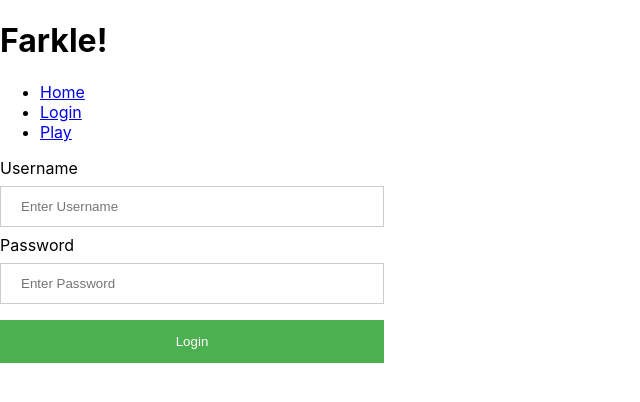
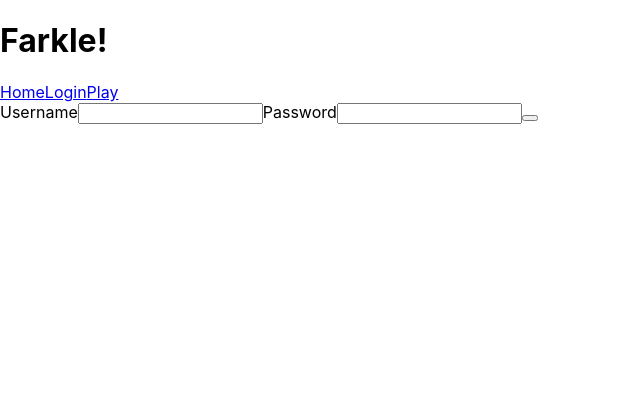
Before and after one commit to carl-larson/capstone-react, a React (Create React App) app: page /login in a window 1280 px wide. Shown: the top 402 px of the page, without its empty margins (0-640 px from the left). Built offline with nearby package versions, Linux system fonts and the light colour scheme.

Commit message:
Revert "updated the login page to work more like the one I built in capstone backend"
This reverts commit aab4f3862e0aca3f5e33b572f8e19a412e86d6ba.

```diff
--- a/src/App.css
+++ b/src/App.css
@@ -30,37 +30,3 @@
   flex-direction: column;
   align-items: center;
 }
-
-/* From W3Schools */
-/*
-body {font-family: Arial, Helvetica, sans-serif;} */
-
-/* Full-width input fields */
-input[type=text], input[type=password] {
-  width: 30%;
-  padding: 12px 20px;
-  margin: 8px 0;
-  display: inline-block;
-  border: 1px solid #ccc;
-  box-sizing: border-box;
-}
-
-/* Set a style for all buttons */
-button {
-  background-color: #4CAF50;
-  color: white;
-  padding: 14px 20px;
-  margin: 8px 0;
-  border: none;
-  cursor: pointer;
-  width: 30%;
-}
-
-button:hover {
-  opacity: 0.8;
-}
-
-.login-form {
-  display: flex;
-  flex-direction: column;
-}
--- a/src/components/Login.js
+++ b/src/components/Login.js
@@ -23,32 +23,23 @@ function Login(props) {
 
     return (
         <div className="loginForm">
-            <form className="login-form"
-                onSubmit={() => login()}
-                action="/auth/login"
-                method="post">
-                <label for="username">Username</label>
+            <form className="login-form" onSubmit={() => login()}>
+            <label>Username</label>
             <input
                 onChange={e => setUsername(e.target.value)}
                 value={username}
-                    placeholder="Enter Username"
-                    name="username"
-                    type="text"
-                    required />
-                <label for="password">Password</label>
+                type="text" />
+            <label>Password</label>
             <input
                 onChange={e => setPassword(e.target.value)}
                 value={password}
-                    placeholder="Enter Password"
-                    name="password"
-                    type="password"
-                    required />
+                type="password" />
             <button
                 type="submit"
                 className="button login-button"
                 value={loading ? 'Loading...' : 'Login'}
                 disabled={loading}
-                    >Login</button>
+                ></button>
             </form>
         </div>
     );
--- a/src/components/Navigation.js
+++ b/src/components/Navigation.js
@@ -7,18 +7,10 @@ const Navigation = () => {
     return (
         <div>
             <h1>Farkle!</h1>
-            <div className='navBar'>
-                <ul className='navButtonList'>
-                    <li>
-                        <a className='navButton active' href="/">Home</a>
-                    </li>
-                    <li>
-                        <a className='navButton active' href="/login">Login</a>
-                    </li>
-                    <li>
-                        <a className='navButton active' href="/farkle">Play</a>
-                    </li>
-                </ul>
+            <div className='buttons'>
+                <a activeClassName="active" href="/">Home</a>
+                <a activeClassName="active" href="/login">Login</a>
+                <a activeClassName="active" href="/farkle">Play</a>
             </div>
         </div>
     )
```
Lines whose indentation alone changed are shown as unchanged.
